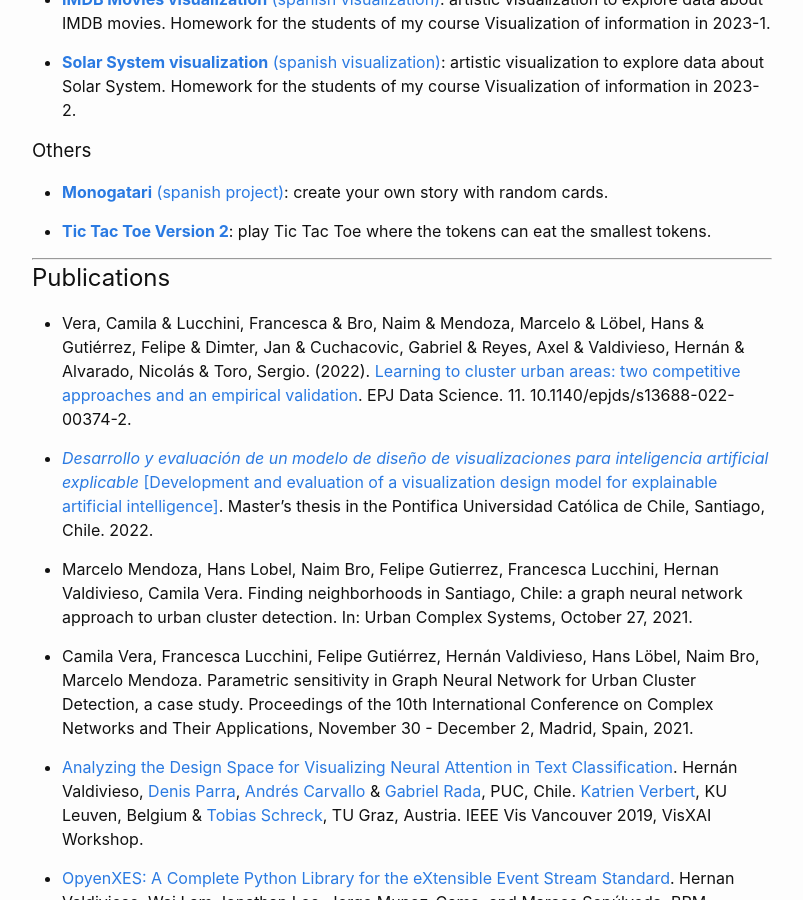
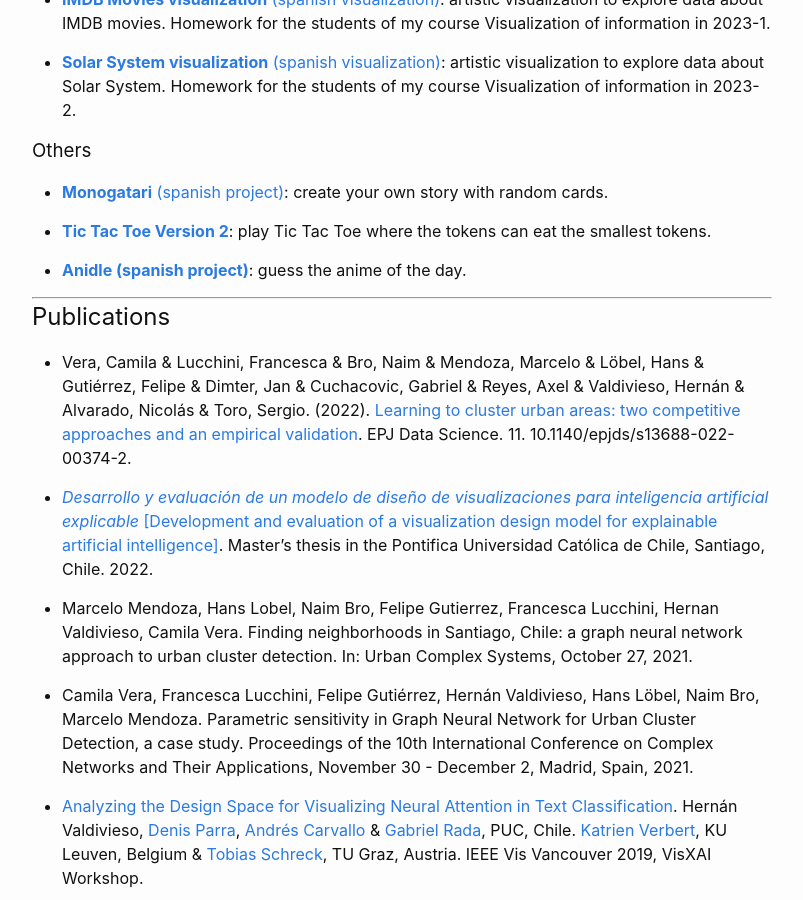
Before and after one commit to Hernan4444/hernan4444.github.io, a Jekyll site: the page built from index.md, in a window 1280 px wide and 900 px high, scrolled down 2111 px. Shown: the whole window, without its empty margins (238-1041 px from the left). Built offline with Jekyll 4.4.1, drawn with Linux system fonts in a browser that asks for light colours.

Commit message:
Update index.md

```diff
--- a/index.md
+++ b/index.md
@@ -86,6 +86,8 @@ Information Visualization, Applications of Data Mining, Machine Learning, Web Sc
 
 - [**Tic Tac Toe Version 2**][tic-tac-toe]: play Tic Tac Toe where the tokens can eat the smallest tokens.
 
+- [**Anidle (spanish project)**][anidle]: guess the anime of the day.
+
 
 --------------
 
@@ -132,3 +134,4 @@ Information Visualization, Applications of Data Mining, Machine Learning, Web Sc
 [barchart-race]: https://hernan4444.github.io/iic2026/otros/barchart-race/
 [tic-tac-toe]: https://hernan4444.github.io/iic2026/otros/tic-tac-toe/
 [museum-mona-visualization]: https://hernan4444.github.io/iic2026/2022_2/Soluciones/T02/
+[anidle]: https://hernan4444.github.io/anidle/
```
